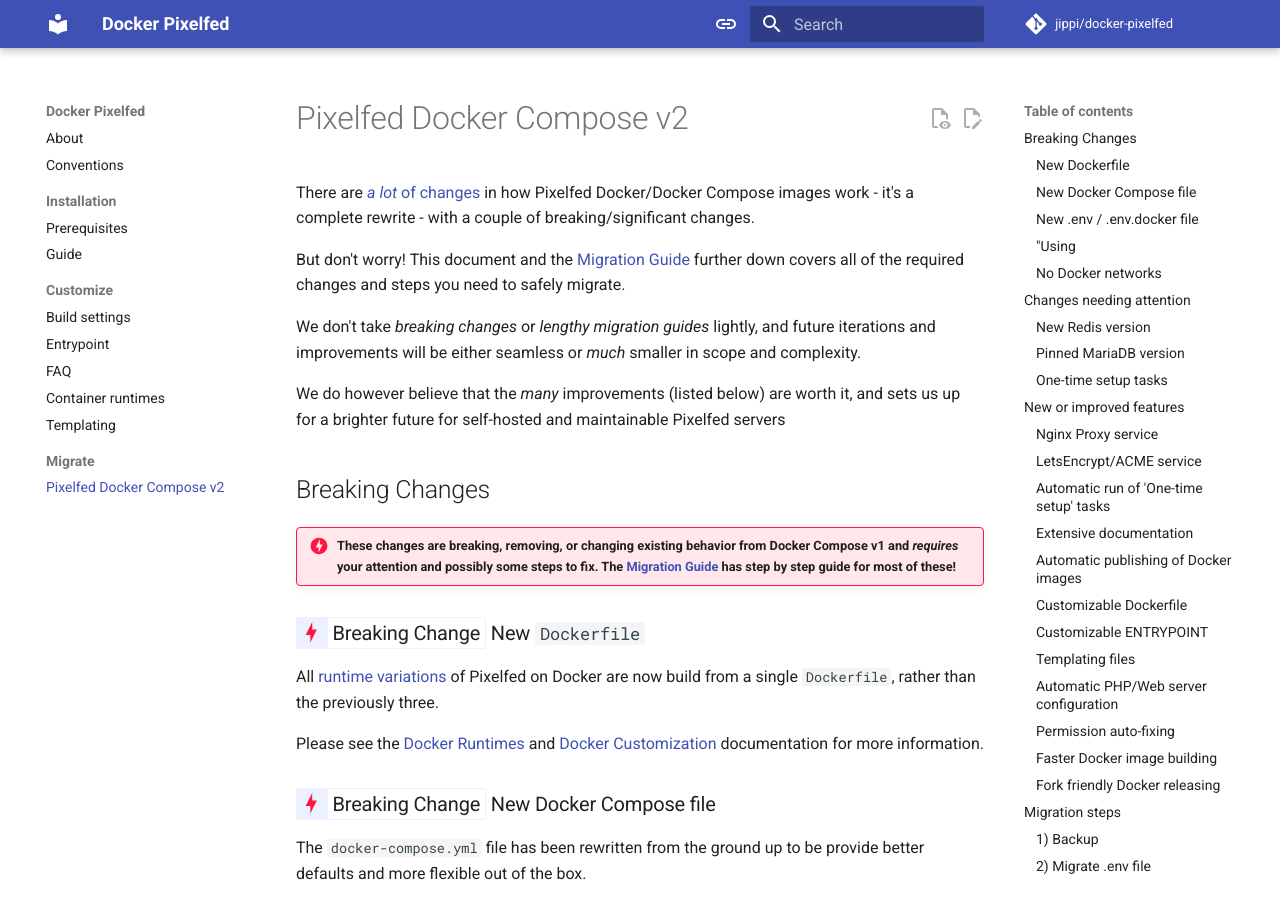
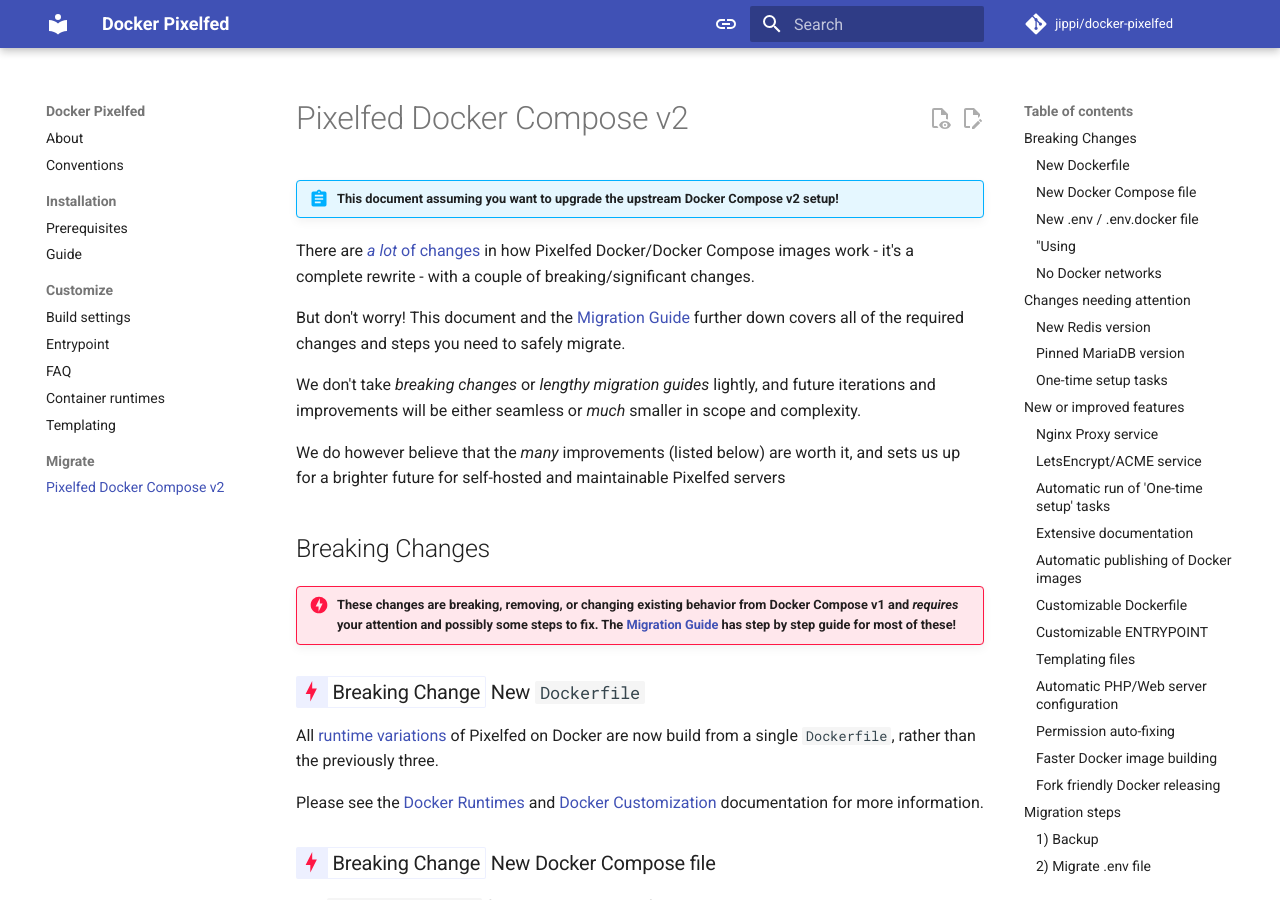
Before and after one commit to jippi/docker-pixelfed, an MkDocs documentation site: the page built from docs/migrate/v2.0.md, in a window 1280 px wide and 900 px high. Built offline with MkDocs 1.6.1 and Material for MkDocs 9.7.7, drawn with Linux system fonts in a browser that asks for light colours; emoji names are drawn with the system emoji font; comment, search, counter and statistics services are not loaded.

Commit message:
some docs

```diff
--- a/.markdownlint.yml
+++ b/.markdownlint.yml
@@ -3,3 +3,4 @@
 MD033: false
 MD046: false
 MD051: false
+MD007: false
--- a/docs/migrate/v2.0.md
+++ b/docs/migrate/v2.0.md
@@ -1,4 +1,6 @@
 # Pixelfed Docker Compose v2
+
+!!! abstract "This document assuming you want to upgrade the upstream Docker Compose v2 setup!"
 
 There are [*a lot* of changes](https://github.com/pixelfed/pixelfed/pull/4844) in how Pixelfed Docker/Docker Compose images work - it's a complete rewrite - with a couple of breaking/significant changes.
 
```
Also changed, not shown: 1 other file.
